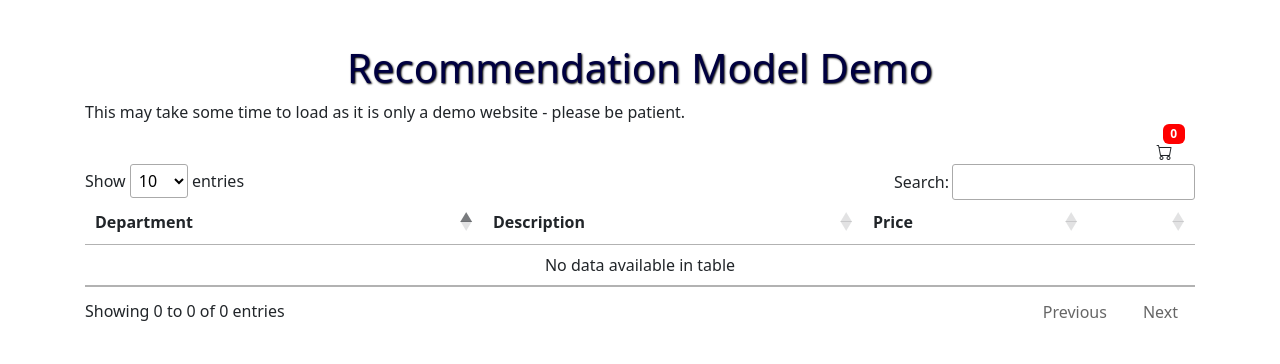
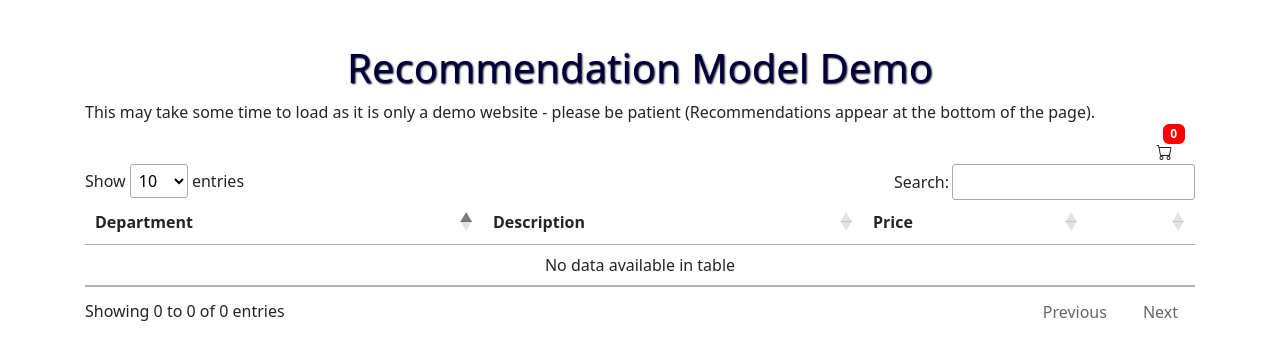
Before and after one commit to Neil-Narwani/retail-recommenders, a Flask app: page / in a window 1280 px wide. Shown: the part 56-420 px from the top of the page. Run offline with Flask 2, Linux system fonts and the light colour scheme; parts of the project's set-up code (start-up, migrations or seed data) failed here and were passed over; some libraries are stand-ins or nearby versions.

Commit message:
edited demo site

```diff
--- a/web/templates/order.html
+++ b/web/templates/order.html
@@ -103,7 +103,7 @@
 
 {% block content %}
 <h1>Recommendation Model Demo</h1>
-<p>This may take some time to load as it is only a demo website - please be patient.</p>
+<p>This may take some time to load as it is only a demo website - please be patient (Recommendations appear at the bottom of the page).</p>
 <div style="float: right; cursor: pointer;">
   <span class="bi-cart my-cart-icon"><span class="badge badge-notify my-cart-badge"></span></span>
 </div>
```
